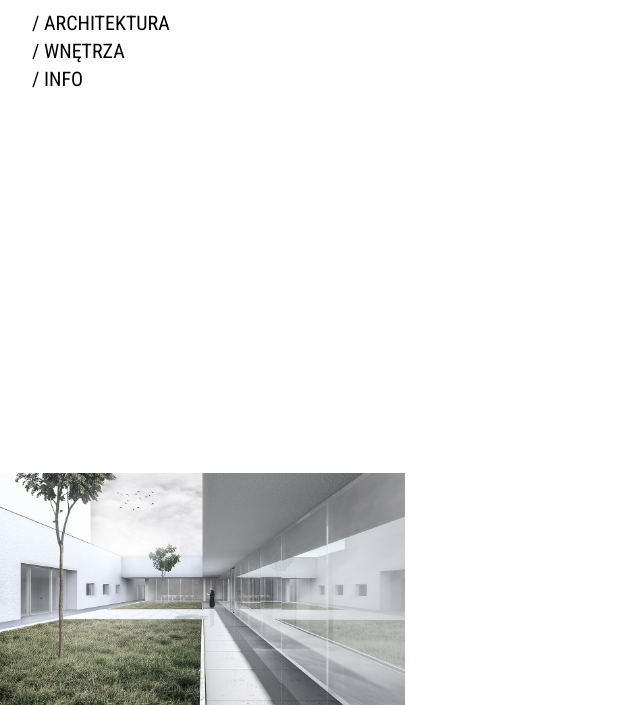
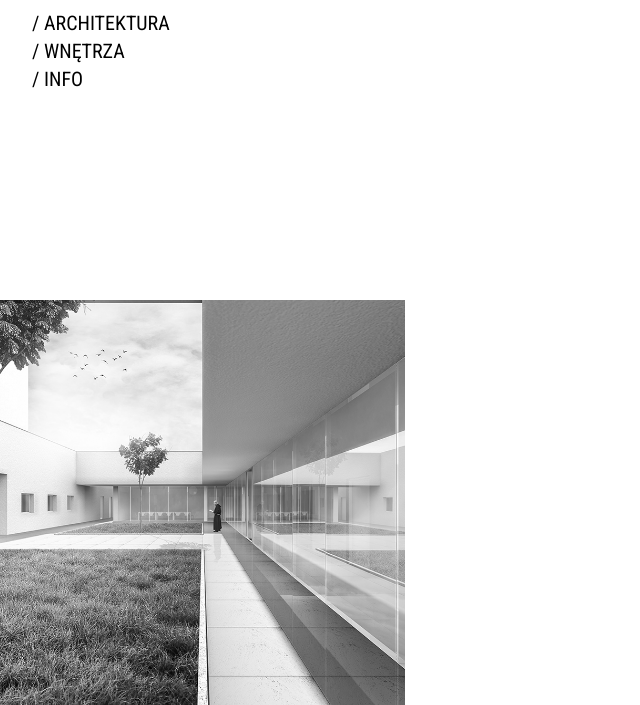
Before and after one commit to mateuszkornecki/lu-ku-studio, a Gatsby site: page /wnetrza in a window 1280 px wide. Shown: the part 95-800 px from the top of the page, without its empty margins (0-640 px from the left). Built offline with nearby package versions, Linux system fonts and the light colour scheme; Gatsby itself is replaced by a stand-in of ours.

Commit message:
feat: changed ProjectCoverLink on hover behavior

```diff
--- a/src/components/ProjectCoverLink/index.tsx
+++ b/src/components/ProjectCoverLink/index.tsx
@@ -15,18 +15,17 @@ const ProjectCoverLink = (props: ProjectCoverLink) => {
   return (
     <Link
       to={path}
-      className="relative"
       onMouseEnter={() => setIsHover(true)}
       onMouseLeave={() => setIsHover(false)}
     >
       <Img
-        fluid={{ ...image, aspectRatio: 1.75 }}
-        className="duration-500 ease-in-out hover:opacity-0"
+        fluid={{ ...image, aspectRatio: 1 }}
+        className="transition duration-500 ease-out filter-grayscale hover:filter-none"
       />
       <p
         className={`${
           isHover ? "opacity-1" : "opacity-0"
-        } absolute duration-500 ease-in-out top-4 left-4 text-xl`}
+        } absolute duration-500 ease-in-out left-8 bottom-8 text-2xl`}
       >
         {projectName}
       </p>
```
